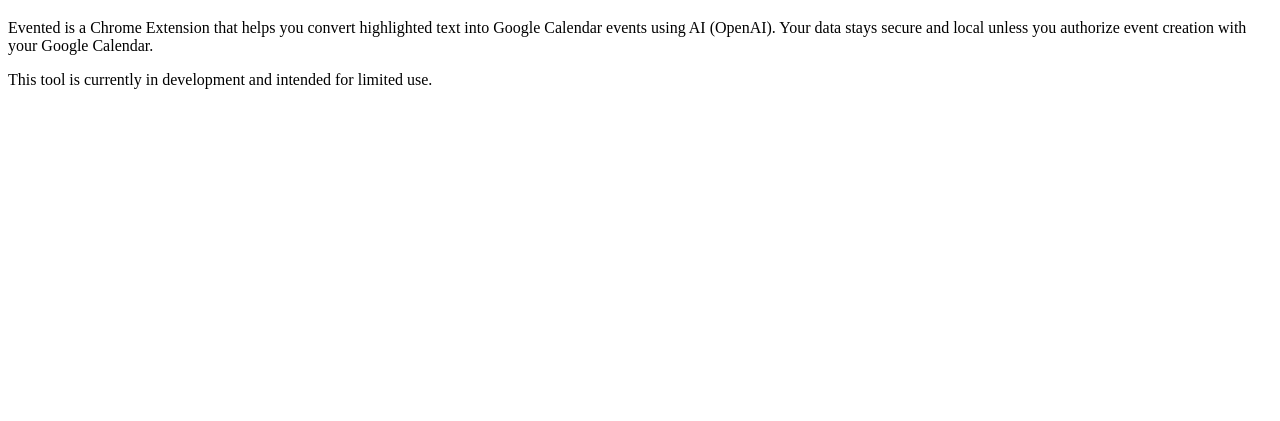
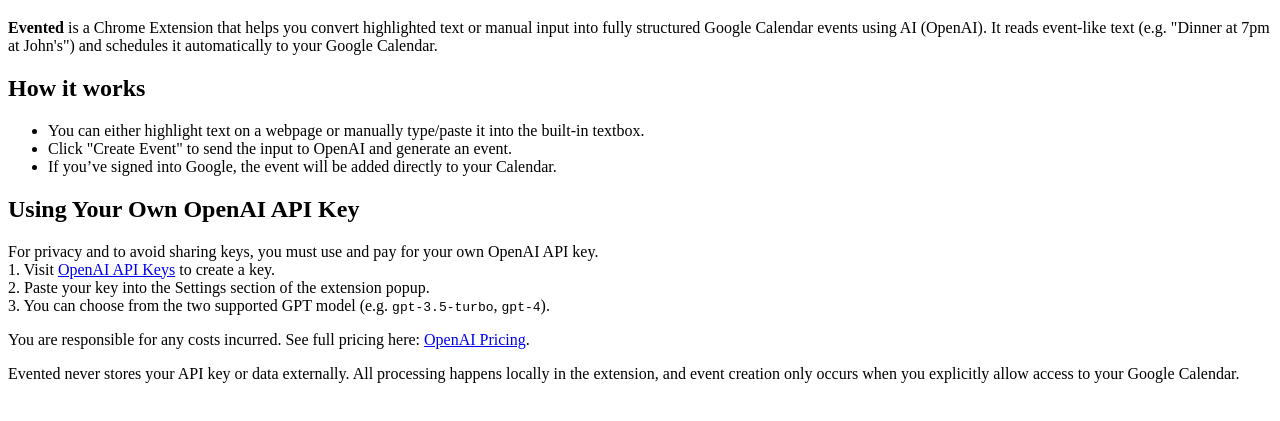
Before and after one commit to sanchithdev/evented-extension, a plain HTML site: page index.html in a window 1280 px wide. Shown: the part 61-482 px from the top of the page. Drawn offline with Linux system fonts and the light colour scheme.

Commit message:
Add instructions to index.html

```diff
--- a/index.html
+++ b/index.html
@@ -2,11 +2,41 @@
 <html lang="en">
 <head>
   <meta charset="UTF-8">
-  <title>Evented - AI Event Schedular for Google Calendar</title>
+  <title>Evented - AI Event Scheduler for Google Calendar</title>
 </head>
 <body>
   <h1>Welcome to Evented</h1>
-  <p>Evented is a Chrome Extension that helps you convert highlighted text into Google Calendar events using AI (OpenAI). Your data stays secure and local unless you authorize event creation with your Google Calendar.</p>
-  <p>This tool is currently in development and intended for limited use.</p>
+
+  <p>
+    <strong>Evented</strong> is a Chrome Extension that helps you convert highlighted text or manual input into fully structured Google Calendar events using AI (OpenAI).
+    It reads event-like text (e.g. "Dinner at 7pm at John's") and schedules it automatically to your Google Calendar.
+  </p>
+
+  <h2>How it works</h2>
+  <ul>
+    <li>You can either highlight text on a webpage or manually type/paste it into the built-in textbox.</li>
+    <li>Click "Create Event" to send the input to OpenAI and generate an event.</li>
+    <li>If you’ve signed into Google, the event will be added directly to your Calendar.</li>
+  </ul>
+
+  <h2>Using Your Own OpenAI API Key</h2>
+  <p>
+    For privacy and to avoid sharing keys, you must use and pay for your own OpenAI API key.
+    <br>
+    1. Visit <a href="https://platform.openai.com/account/api-keys" target="_blank">OpenAI API Keys</a> to create a key.
+    <br>
+    2. Paste your key into the Settings section of the extension popup.
+    <br>
+    3. You can choose from the two supported GPT model (e.g. <code>gpt-3.5-turbo</code>, <code>gpt-4</code>).
+  </p>
+
+  <p>
+    You are responsible for any costs incurred. See full pricing here:
+    <a href="https://openai.com/api/pricing" target="_blank">OpenAI Pricing</a>.
+  </p>
+
+  <p>
+    Evented never stores your API key or data externally. All processing happens locally in the extension, and event creation only occurs when you explicitly allow access to your Google Calendar.
+  </p>
 </body>
 </html>
```
